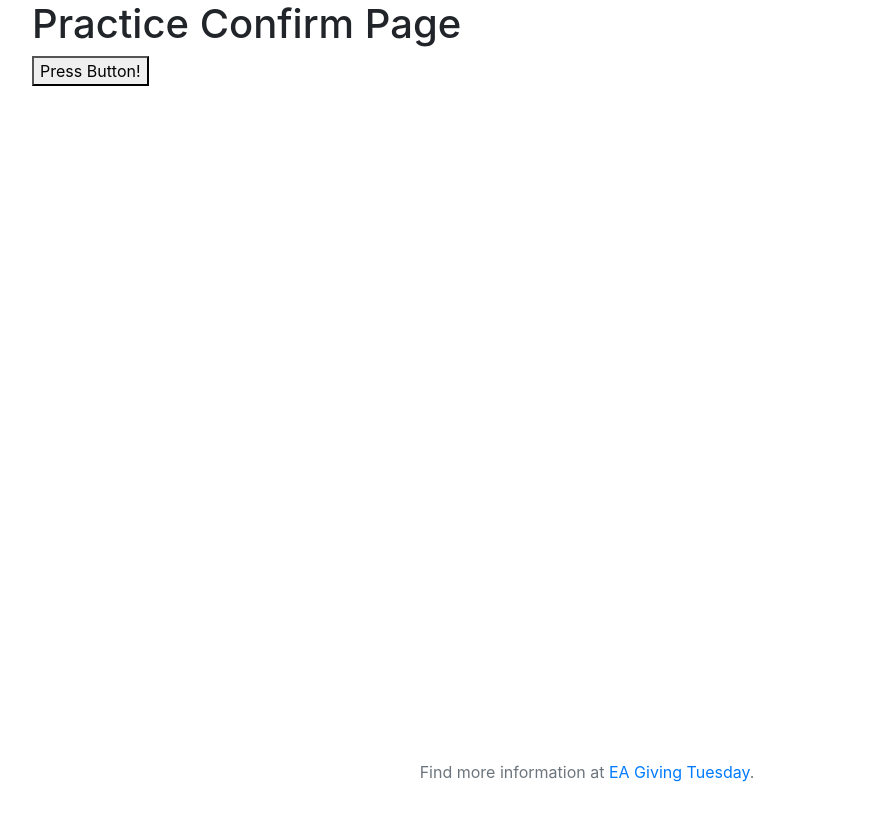
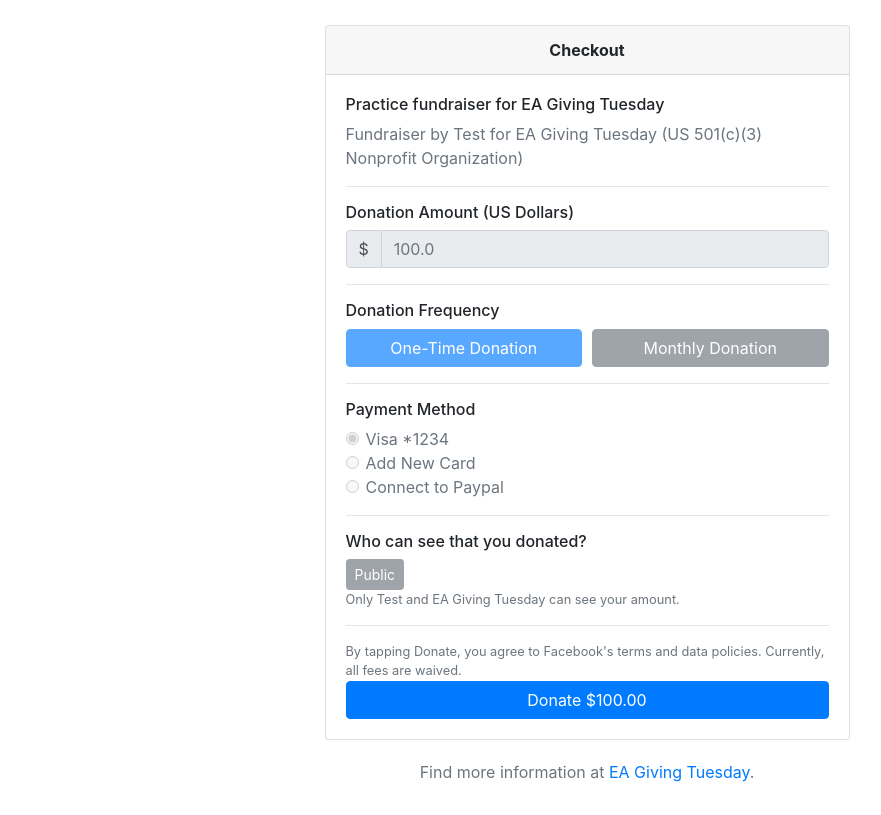
Before and after one commit to eagivingtuesday/eagt-practice, a React (Create React App) app: page /practiceconfirm in a window 1280 px wide. Shown: the whole page, without its empty margins (53-934 px from the left). Built offline with nearby package versions, Linux system fonts and the light colour scheme; a web font is replaced by a local one.

Commit message:
got rid of broadcastingbutton

```diff
--- a/src/components/BroadcastingButton.js
+++ /dev/null
@@ -1,43 +0,0 @@
-import React from 'react';
-import $ from 'jquery';
-
-class BroadcastingButton extends React.Component {
-  constructor(props) {
-    super(props);
-
-    this.handleClick = this.handleClick.bind(this);
-    this.bc = new BroadcastChannel('button');
-  }
-
-  getDateTime() {
-    // TODO: Figure out how to integrate world time API
-    // var dtApiUrl = "http://worldtimeapi.org/api/ip";
-    // var dateTime;
-    // $.ajax({
-    //   url: dtApiUrl,
-    //   type: "GET",
-    //   dataType : "json",
-    //   async : false,
-    //   success : function(data) {
-    //     dateTime = Date.parse(data.datetime);
-    //   }
-    // });
-    // return dateTime;
-    return new Date();
-  }
-
-  handleClick() {
-    var dateTime = this.getDateTime();
-    this.bc.postMessage(dateTime);
-  }
-
-  render() {
-    return (
-      <button onClick={this.handleClick}>
-        Press Button!
-      </button>
-    );
-  }
-}
-
-export default BroadcastingButton;
--- a/src/components/Practice.js
+++ b/src/components/Practice.js
@@ -1,5 +1,5 @@
 import React from 'react';
-import PracticeForm from './PracticeForm'
+import PracticeForm from './PracticeForm';
 
 class Practice extends React.Component {
   render() {
--- a/src/components/PracticeConfirm.js
+++ b/src/components/PracticeConfirm.js
@@ -1,12 +1,11 @@
 import React from 'react';
-import BroadcastingButton from './BroadcastingButton'
+import PracticeForm from './PracticeForm';
 
 class PracticeConfirm extends React.Component {
   render() {
     return (
-      <div className="container">
-        <h1>Practice Confirm Page</h1>
-        <BroadcastingButton />
+      <div className="container" id="practice-container">
+        <PracticeForm />
       </div>
     );
   }
```
